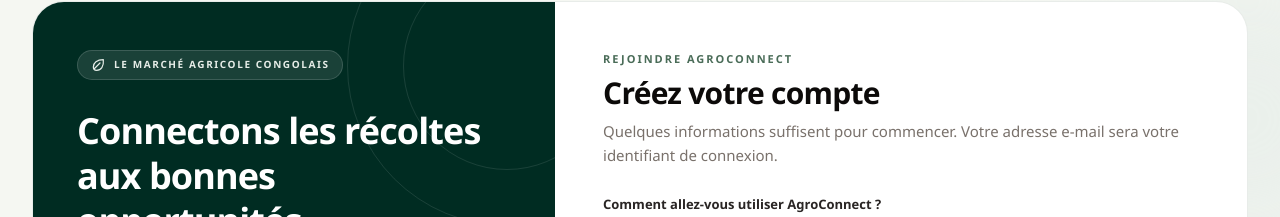
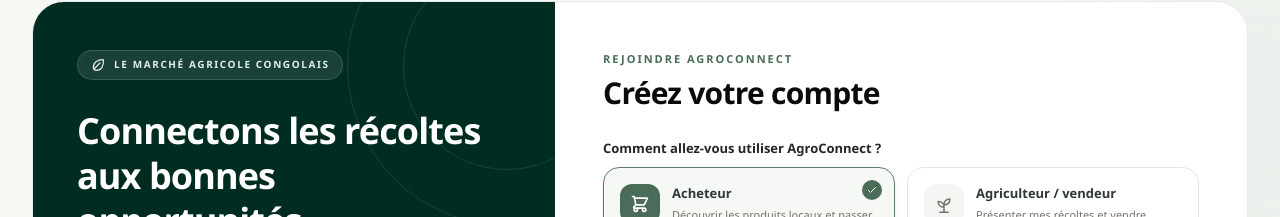
Before and after one commit to Dav27-tech/agroconnect, a Next.js app in the folder frontend/: page /inscription in a window 1280 px wide. Shown: the part 174-391 px from the top of the page. Built offline with nearby package versions, Linux system fonts and the light colour scheme; no server answers.

Commit message:
remove introductory text from RegisterForm component

```diff
--- a/frontend/src/app/inscription/page.tsx
+++ b/frontend/src/app/inscription/page.tsx
@@ -195,9 +195,6 @@ function RegisterForm() {
                   <h2 className="mt-2 text-2xl font-black tracking-tight text-stone-950 sm:text-3xl">
                     Créez votre compte
                   </h2>
-                  <p className="mt-2 max-w-xl text-sm leading-6 text-stone-500">
-                    Quelques informations suffisent pour commencer. Votre adresse e-mail sera votre identifiant de connexion.
-                  </p>
                 </div>
 
                 <form onSubmit={handleRegister} className="space-y-6">
```
